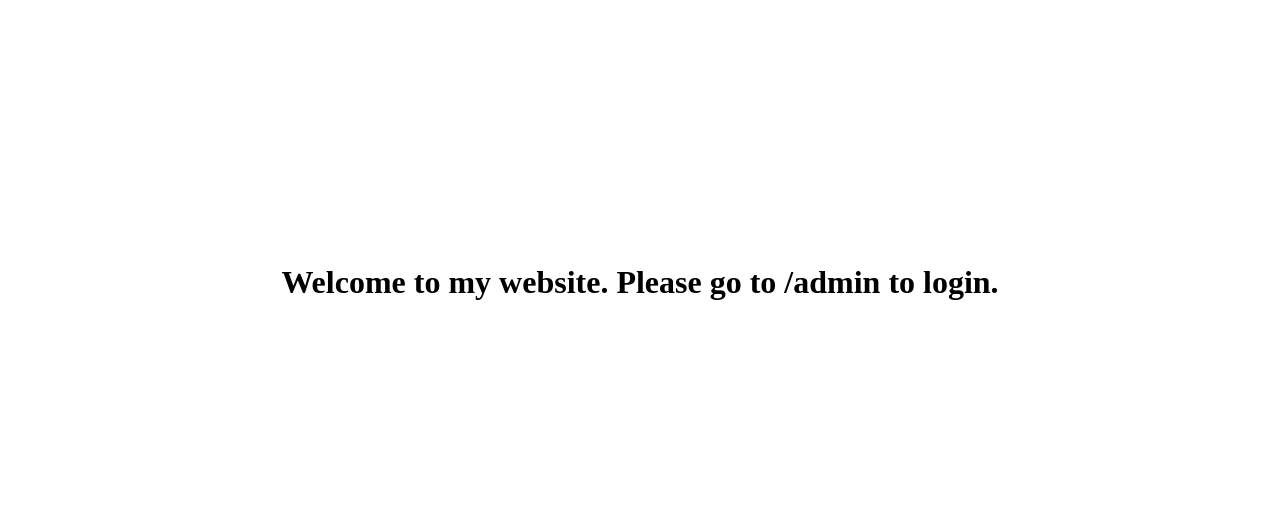
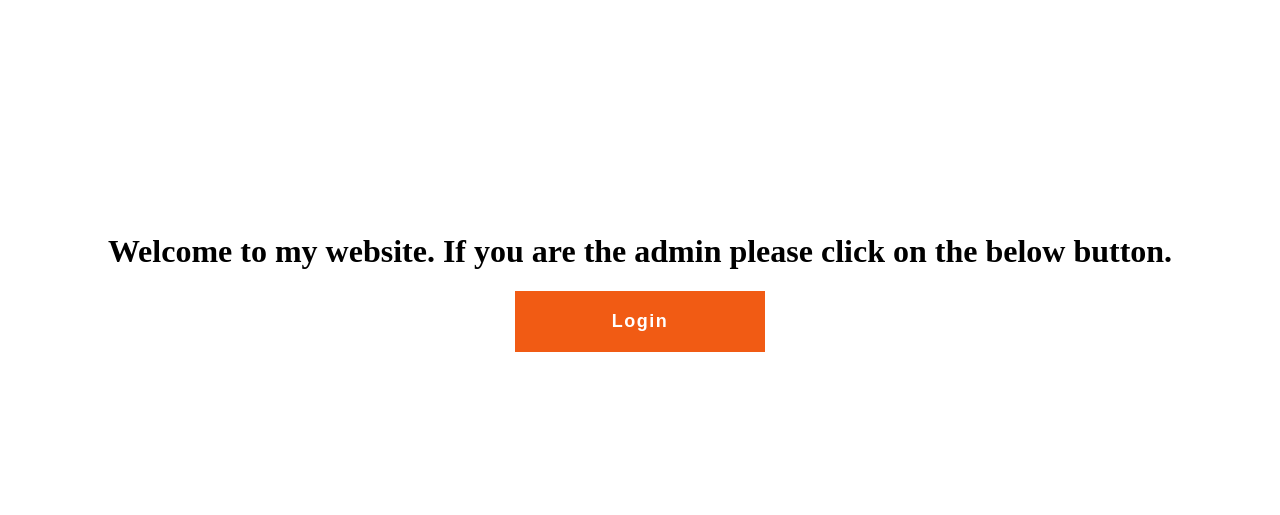
Before and after one commit to Kiran-nambiar/portfolio_wagtail, a Django app: template home/templates/home/welcome_page.html in a window 1280 px wide. Shown: the part 301-816 px from the top of the page. Run offline with Django 3.2, Linux system fonts and the light colour scheme; the template is opened without the code that fills it, so the values that code supplies are empty; parts of the project's set-up code (start-up, migrations or seed data) failed here and were passed over.

Commit message:
changing some ui stuff

```diff
--- a/home/templates/home/welcome_page.html
+++ b/home/templates/home/welcome_page.html
@@ -1,4 +1,7 @@
 <main style="display: flex; flex-direction: column; justify-content: center; min-height: 100vh; text-align: center;" class="main">
   <lottie-player src="https://assets9.lottiefiles.com/packages/lf20_t1oxo4c1.json"  background="transparent"  speed="1"  style="width: 100%; height: 350px;"  loop  autoplay></lottie-player>
-      <h1>Welcome to my website. Please go to /admin to login.</h1>
-</main>
+      <h1>Welcome to my website. If you are the admin please click on the below button.</h1>
+      <a href="/admin">
+      <button style="padding: 20px; background-color: #F15B14; border: none; color: white; font-size: 18px; font-weight: 600; letter-spacing: 1.5px; width: 250px; margin-left: auto; margin-right: auto; outline: none; cursor: pointer;">Login</button>
+      </a>
+    </main>
```
Also changed, not shown: 3 other files.
